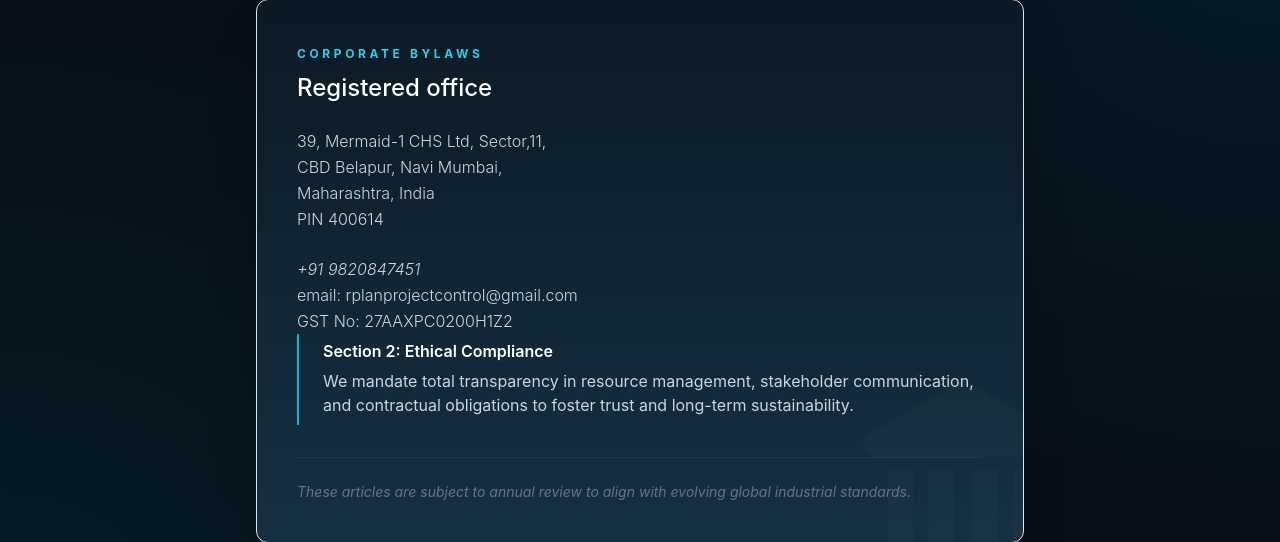
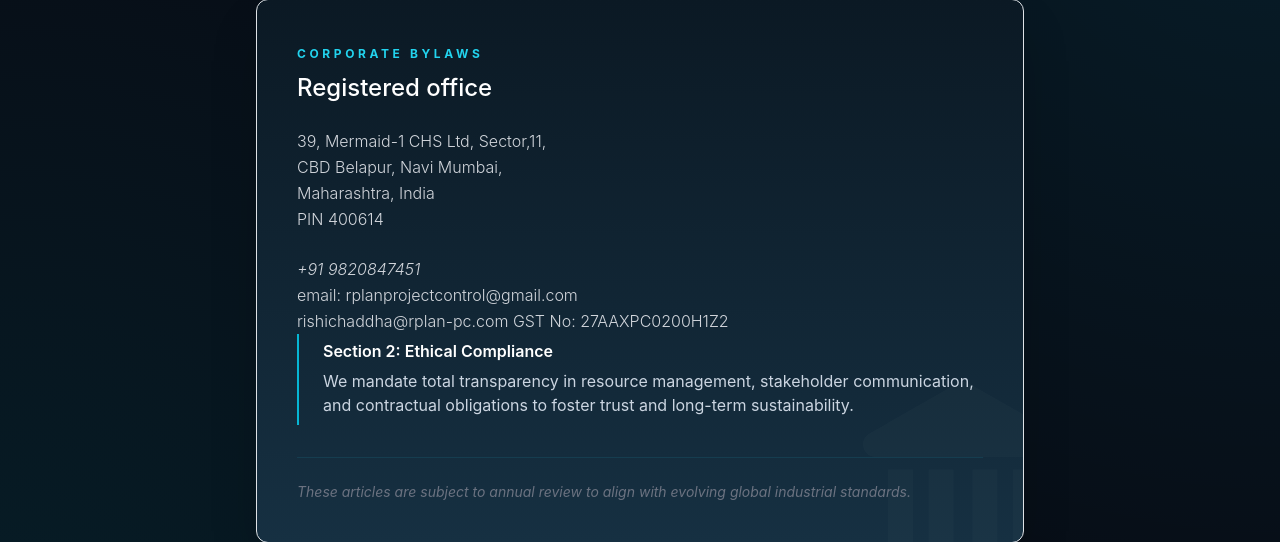
Before and after one commit to NamanChaddha/rplan-website, a Flask app: template templates/statutes.html in a window 1280 px wide. Shown: the part 181-723 px from the top of the page. Run offline with Flask 3, Linux system fonts and the light colour scheme; the template is opened without the code that fills it, so the values that code supplies are empty; some libraries are stand-ins or nearby versions.

Commit message:
Update statutes.html

```diff
--- a/templates/statutes.html
+++ b/templates/statutes.html
@@ -47,7 +47,7 @@ PIN 400614</p>
 
 <p><i class="bi bi-telephone-fill"> +91 9820847451 </i><br>
 
-email: rplanprojectcontrol@gmail.com<br>
+email: rplanprojectcontrol@gmail.com<br> rishichaddha@rplan-pc.com
 
 GST No: 27AAXPC0200H1Z2</p>
           </div>
```
